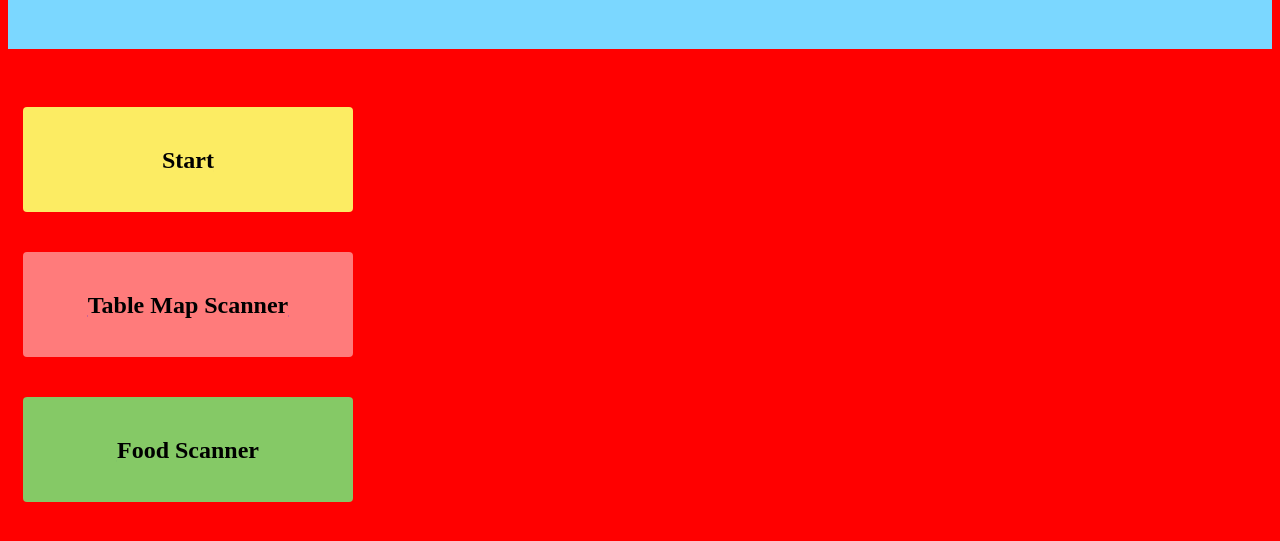
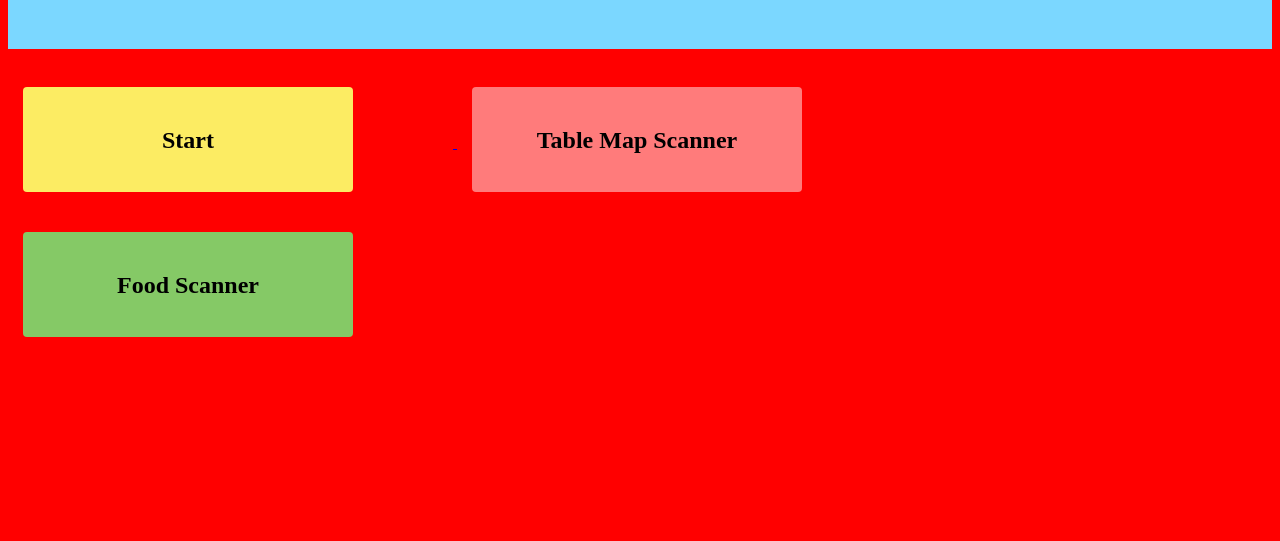
Before and after one commit to Amarii/FoodPuffApp, a plain HTML site: page menu.html in a window 1280 px wide. Shown: the part 111-652 px from the top of the page. Drawn offline with Linux system fonts and the light colour scheme.

Commit message:
Underline of menu gone

```diff
--- a/CSS/menu.css
+++ b/CSS/menu.css
@@ -21,11 +21,11 @@ h1, h2, h3 {
     color: black;
     padding: 40px;
     text-align: center;
-    text-decoration: underline #FF7B7B;
-    /* text-decoration-line: none; */
-    /* display: inline-block; */
+    /* text-decoration: underline #FF7B7B; */
+    text-decoration-line: none;
+    display: inline-block;
     /* font-size: 16px; */
-    margin: 40px 100px;
+    margin: 20px 100px;
     cursor: pointer;
     /* width: 100%; */
     border-radius: 4px;
```
